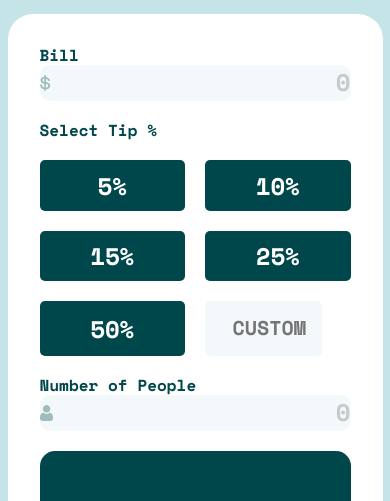
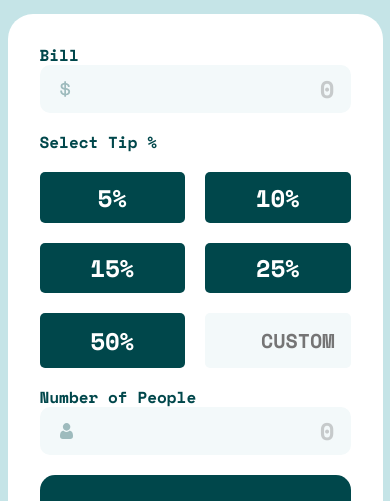
Before and after one commit to Alek371/tip_counter, a plain HTML site: page index.html in a window 390 px wide. Shown: the part 90-591 px from the top of the page. Drawn offline with nearby package versions, Linux system fonts and the light colour scheme.

Commit message:
style error

```diff
--- a/style.css
+++ b/style.css
@@ -17,6 +17,8 @@
   box-sizing: border-box;
   padding: 0;
   margin: 0;
+  font-family: "Space Mono", monospace;
+  font-weight: 700;
 }
 
 html {
@@ -31,8 +33,7 @@ body {
   min-height: 100vh;
   min-width: 100%;
   background-color: var(--bg-color);
-  font-family: "Space Mono", monospace;
-  font-weight: 700;
+
   gap: 5em;
 }
 
@@ -297,8 +298,13 @@ label {
     grid-column-end: 3;
   }
 
-  .bill_bar,
-  .people_bar {
-    padding: 0;
+  .bill_bar img,
+  .people_bar img {
+    left: 1em;
+  }
+
+  .tip_custome {
+    max-width: 100%;
+    width: 100%;
   }
 }
```
